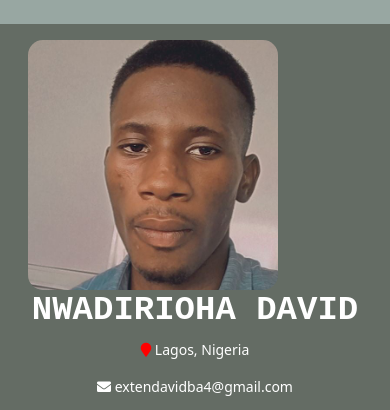
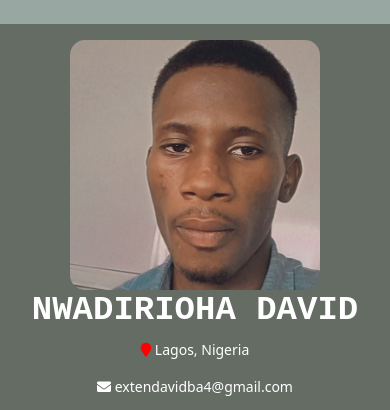
Before and after one commit to Davidlloyd8/My-Resume, a plain HTML site: page index.html in a window 390 px wide. Shown: the top 410 px of the page. Drawn offline with nearby package versions, Linux system fonts and the light colour scheme.

Commit message:
Update style.css

```diff
--- a/style.css
+++ b/style.css
@@ -73,4 +73,7 @@ p.small a {
   h1 {
     font-size: 34px;
   }
+  div.col-lg-5 {
+    text-align: center;
+  }
 }
```
